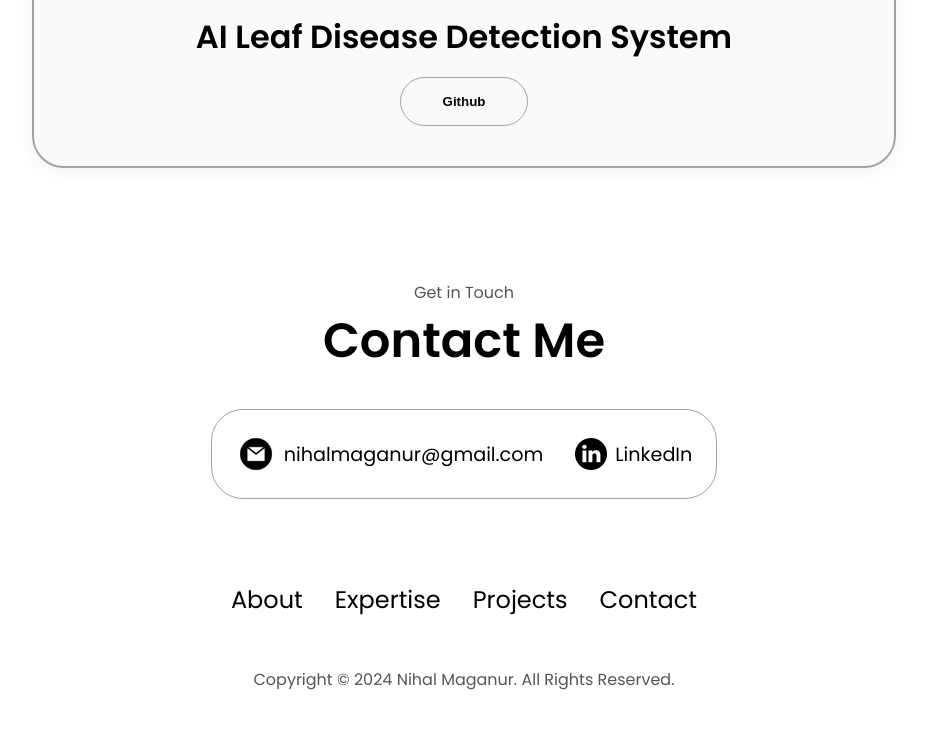
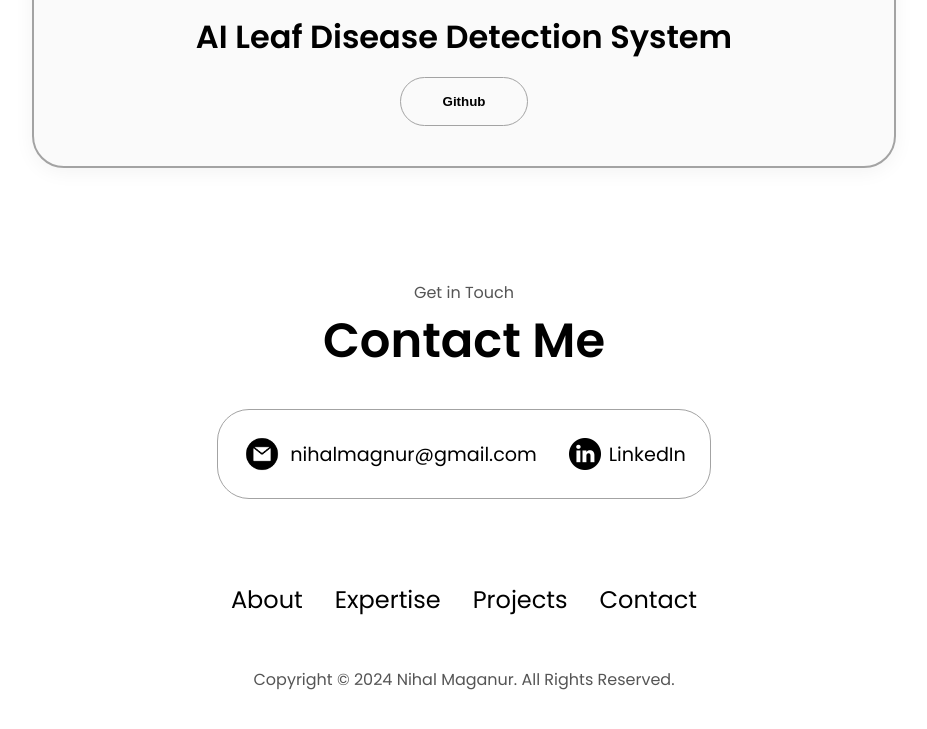
Before and after one commit to NIHAL-N-M/myportfolio, a plain HTML site: page index.html in a window 1280 px wide. Shown: the part 4358-5087 px from the top of the page, without its empty margins (176-1103 px from the left). Drawn offline with Linux system fonts and the light colour scheme.

Commit message:
Initial commit

```diff
--- a/index.html
+++ b/index.html
@@ -414,7 +414,7 @@
             alt="Email icon"
             class="icon contact-icon email-icon"
           />
-          <p><a href="mailto:examplemail@gmail.com">nihalmaganur@gmail.com</a></p>
+          <p><a href="mailto:examplemail@gmail.com">nihalmagnur@gmail.com</a></p>
         </div>
         <div class="contact-info-container">
           <img
```
